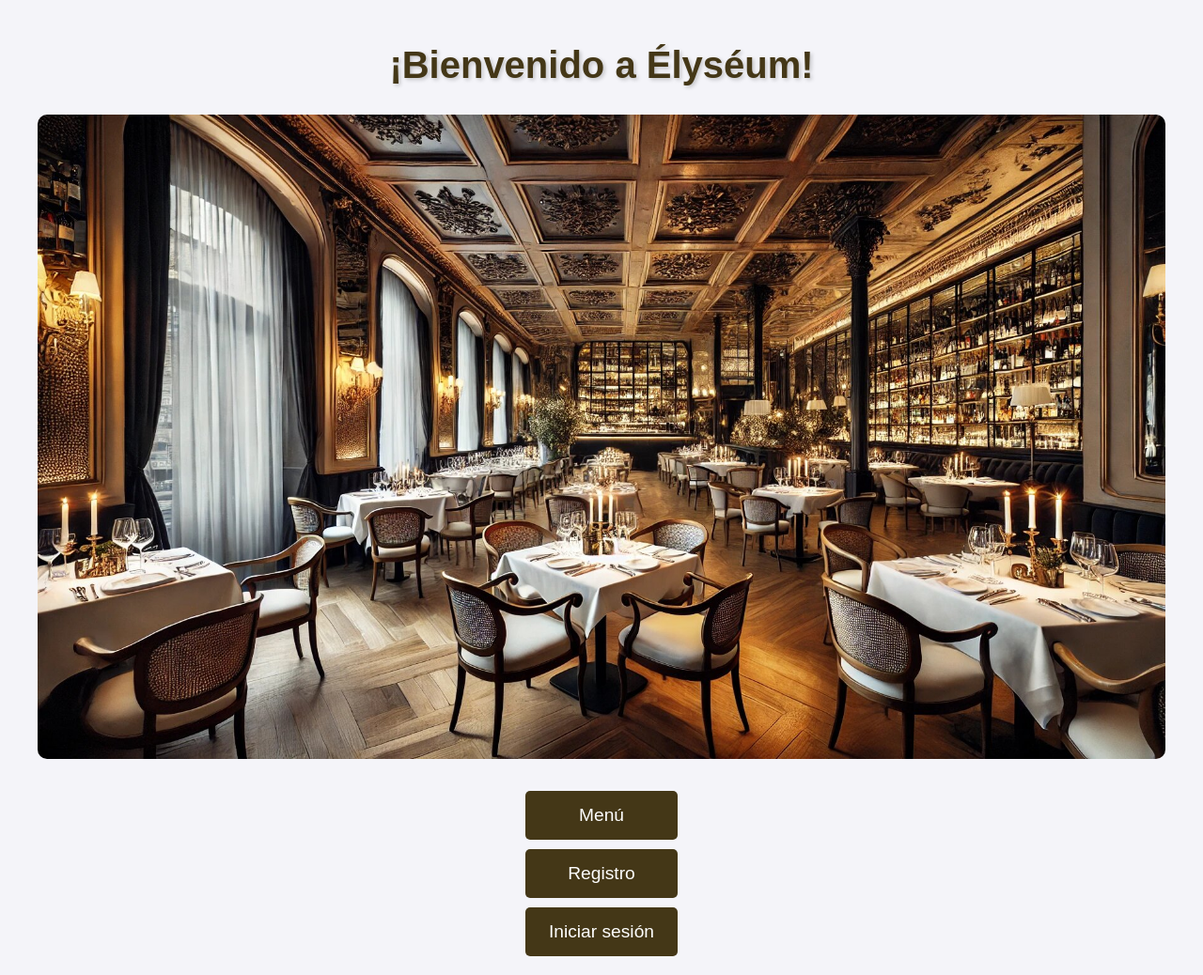
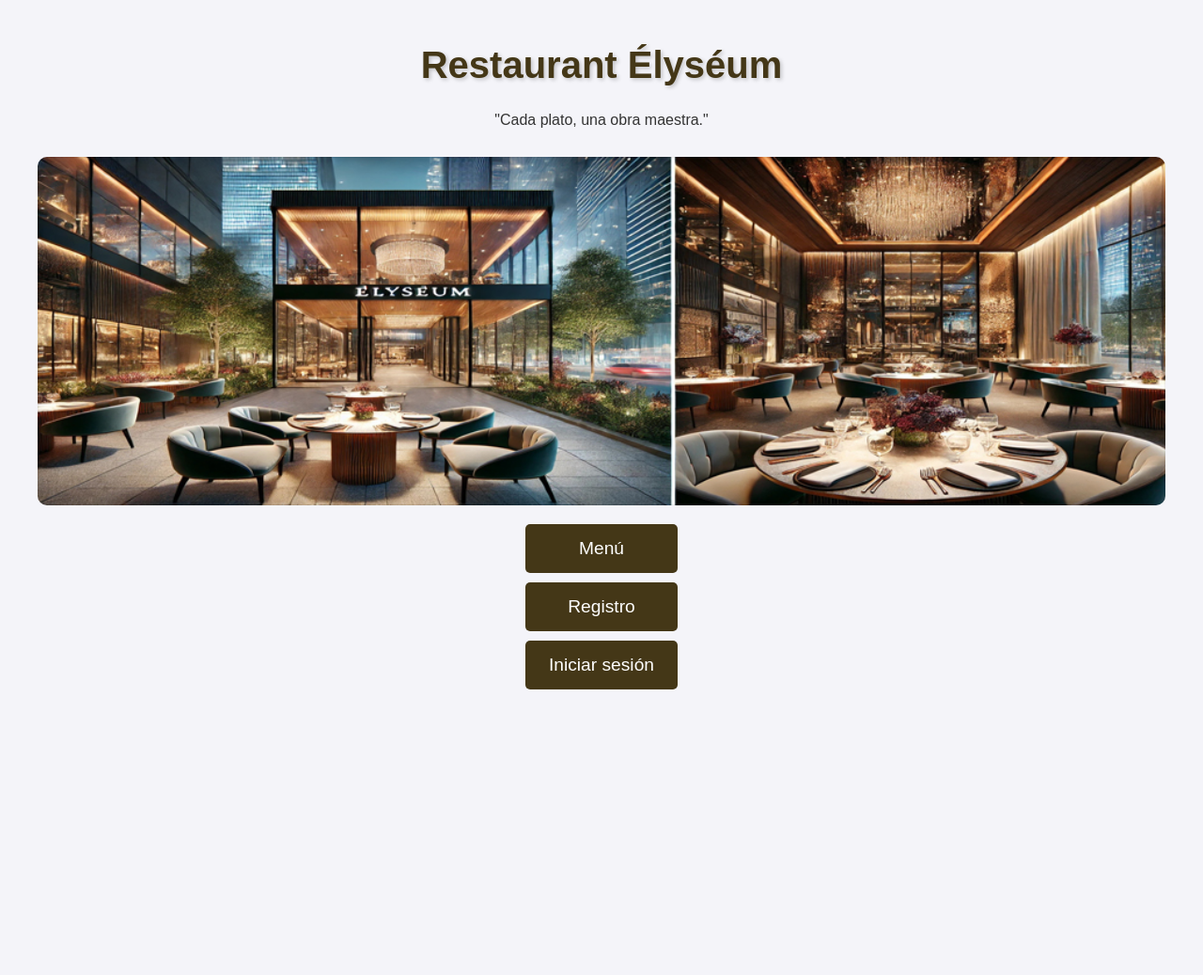
Before and after one commit to MarianDark/Restaurant-website, a Flask app: page /index in a window 1280 px wide. Shown: the whole page at 94% size. After the commit the page ends 734 px from the top, so only its background shows below. Run offline with Flask 2, Linux system fonts and the light colour scheme; some libraries are stand-ins or nearby versions.

Commit message:
Añadido carrusel de imágenes y configurada la conexión Socket.IO

```diff
--- a/app/static/css/index.css
+++ b/app/static/css/index.css
@@ -26,17 +26,24 @@ h1 {
     text-shadow: 2px 2px 4px rgba(0, 0, 0, 0.2);
 }
 
-/* Hero section styles */
-.hero {
-    text-align: center;
-    margin-bottom: 30px;
+.banner {
+    position: relative;
+    width: 100%;
+    overflow: hidden;
+    margin: 20px 0;
 }
 
-.hero img {
-    max-width: 100%;
+.banner-images {
+    display: flex;
+    transition: transform 1s ease-in-out;
+}
+
+.banner-image {
+    width: 100%;
     height: auto;
+    object-fit: cover;
+    flex-shrink: 0;
     border-radius: 10px;
-
 }
 
 /* Actions section styles */
--- /dev/null
+++ b/app/static/js/script.js
@@ -0,0 +1,51 @@
+// Conectar al servidor Socket.IO
+const socket = io();  // Esto funcionará una vez que el cliente esté configurado correctamente
+
+// Ejemplo: Detectar conexión exitosa
+socket.on('connect', () => {
+    console.log('Conectado al servidor Socket.IO');
+});
+
+// Escuchar mensajes del servidor
+socket.on('message', function (msg) {
+    var messageDiv = document.getElementById('messages');
+    if (messageDiv) {
+        var newMessage = document.createElement('p');
+        newMessage.textContent = msg;
+        messageDiv.appendChild(newMessage);
+    } else {
+        console.error('El contenedor de mensajes no fue encontrado.');
+    }
+});
+
+// Enviar mensaje al servidor
+function sendMessage() {
+    var messageInput = document.getElementById('message');
+    if (messageInput) {
+        var message = messageInput.value.trim();
+        if (message) {
+            socket.send(message);
+            messageInput.value = ''; // Vaciar el campo de entrada después de enviar
+        } else {
+            alert('Por favor escribe un mensaje antes de enviarlo.');
+        }
+    } else {
+        console.error('El campo de entrada de mensajes no fue encontrado.');
+    }
+}
+
+// Banner index: Carrusel de imágenes
+let currentIndex = 0;
+const images = document.querySelectorAll('.banner-image');
+const totalImages = images.length;
+
+function changeImage() {
+    // Incrementa el índice o reinícialo cuando supere la cantidad de imágenes
+    currentIndex = (currentIndex + 1) % totalImages;
+
+    // Mueve el contenedor de imágenes a la posición correcta
+    document.querySelector('.banner-images').style.transform = `translateX(-${currentIndex * 100}%)`;
+}
+
+// Cambia de imagen cada 3 segundos (3000 milisegundos)
+setInterval(changeImage, 4000);
--- a/app/templates/index.html
+++ b/app/templates/index.html
@@ -9,14 +9,18 @@
 <body>
     <div class="container">
         <header>
-            <h1>¡Bienvenido a Élyséum!</h1>
+            <h1>Restaurant Élyséum</h1>
+            <p>"Cada plato, una obra maestra."</p>
         </header>
 
-        <section class="hero">
-            <!-- Imagen del restaurante -->
-            <img src="{{ url_for('static', filename='images/rest2.jpg') }}" alt="Restaurante Élyséum">
+        <section class="banner">
+            <div class="banner-images">
+                <img src="{{ url_for('static', filename='images/banner3rest.jpg') }}" alt="Restaurante 1" class="banner-image">
+                <img src="{{ url_for('static', filename='images/banner2comida.jpg') }}" alt="Comida 1" class="banner-image">
+                <img src="{{ url_for('static', filename='images/banner1postre.jpg') }}" alt="Comida 2" class="banner-image">
+                <img src="{{ url_for('static', filename='images/banner4rest.jpg') }}" alt="Restaurante 2" class="banner-image">
+            </div>
         </section>
-
         <section class="actions">
             <div class="button-container">
                 <!-- Botón Menú -->
@@ -34,5 +38,7 @@
             </div>
         </section>
     </div>
+    <script src="https://cdn.socket.io/4.5.4/socket.io.min.js"></script>
+    <script src="{{ url_for('static', filename='js/script.js') }}"></script>
 </body>
 </html>
```
Also changed, not shown: app/__init__.py (+7 -5 lines), app/static/css/js/script.js (deleted, +0 -30 lines), app/static/images/banner1postre.jpg (added), app/static/images/banner2comida.jpg (added), app/static/images/banner3rest.jpg (added), app/static/images/banner4rest.jpg (added), run.py (line endings or trailing spaces).
